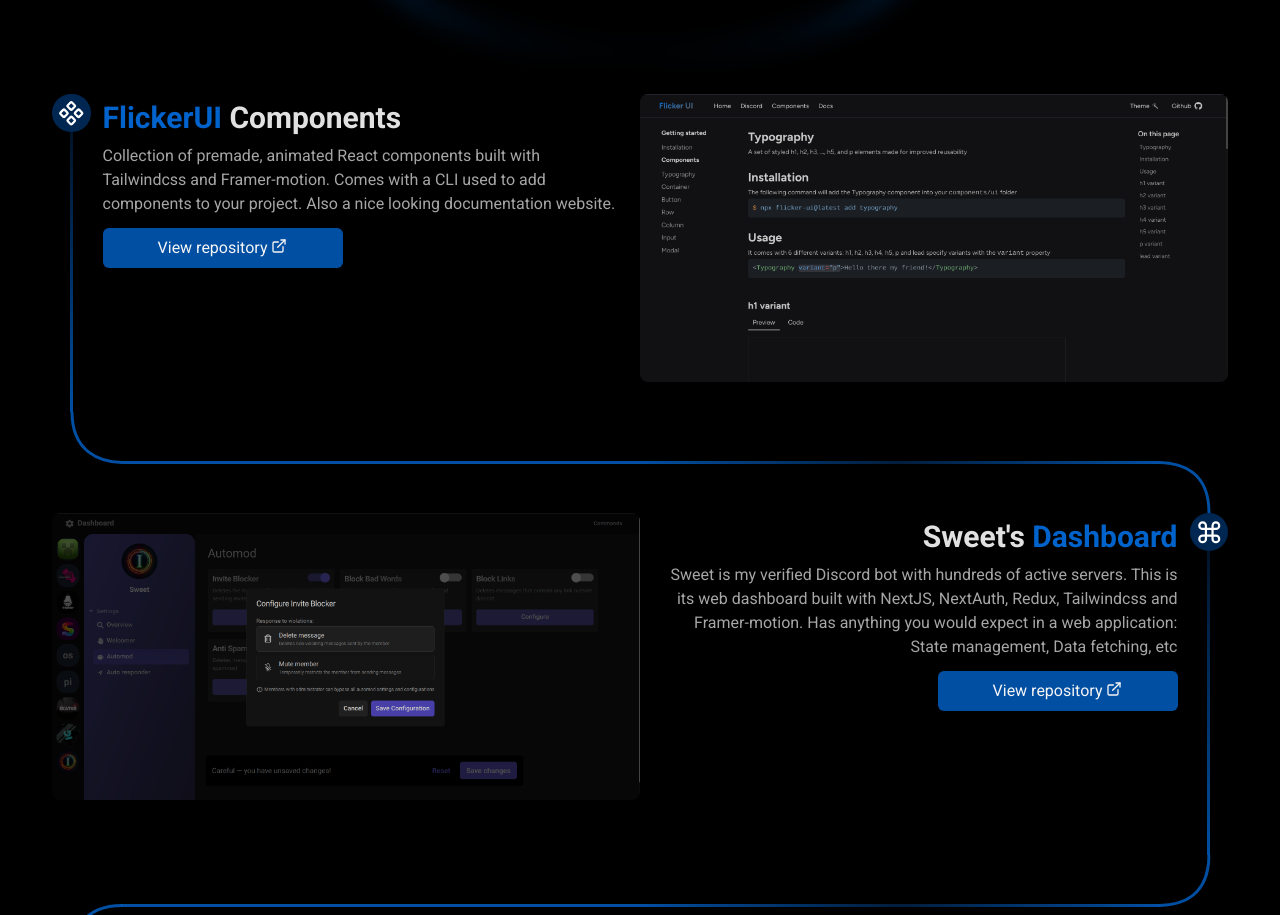
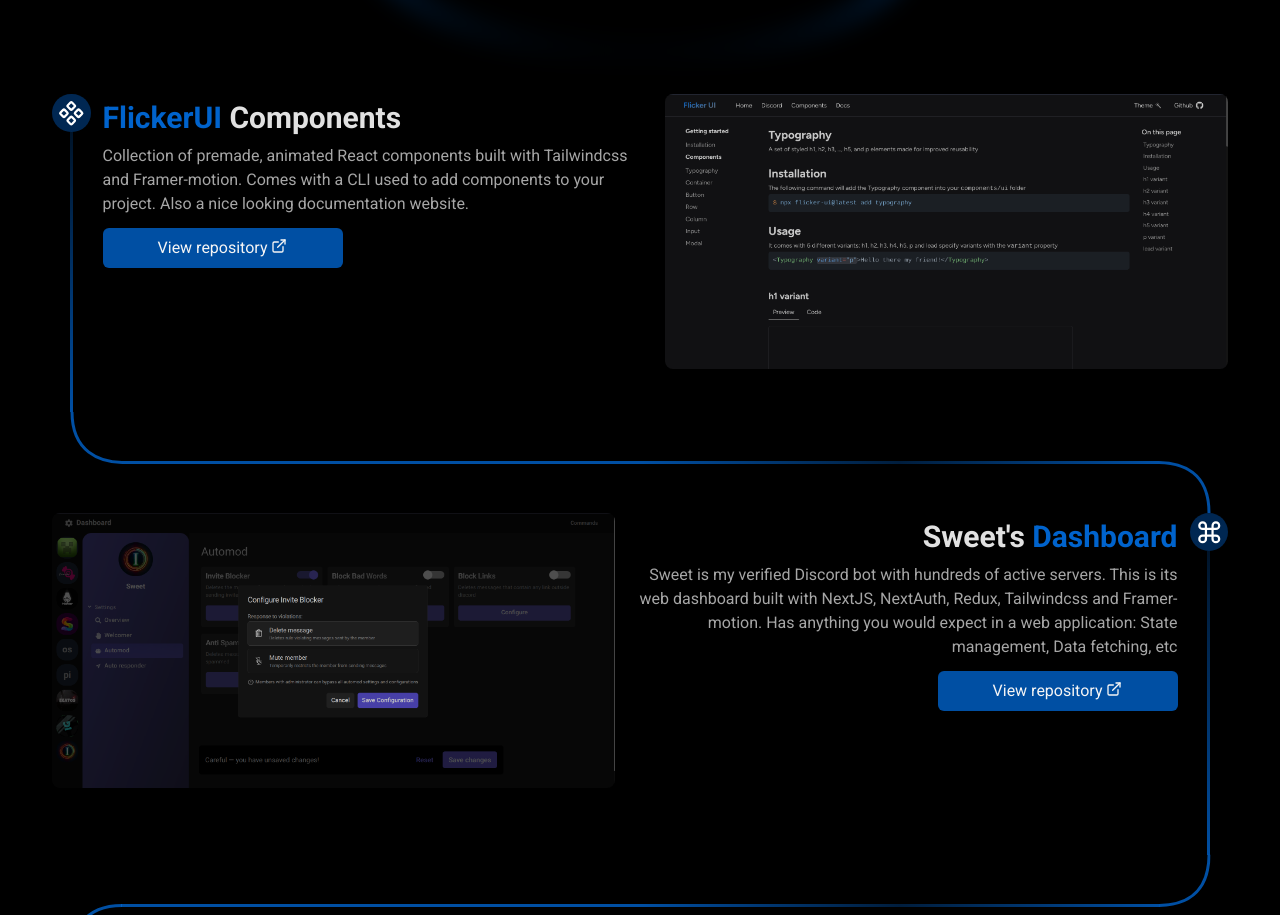
Before and after one commit to Humboorgir/portfolio-v3, a Next.js app: page / in a window 1280 px wide. Shown: the part 1417-2332 px from the top of the page. Built offline with nearby package versions, Linux system fonts and the light colour scheme.

Commit message:
fix(projects): prevent overflows on mobile

```diff
--- a/src/components/home/projects-section/project.tsx
+++ b/src/components/home/projects-section/project.tsx
@@ -30,6 +30,7 @@ const Project = ({ project, isEven }: Props) => {
       <>
         <Column>
           <Row className="items-stretch px-5 h-fit min-h-[1px]" items="start">
+            <div className="grid grid-cols-1 md:grid-cols-2">
               <ProjectThumbnail project={project} />
               <Column className="ml-6 items-end mb-36">
                 <Text className="text-foreground/90" variant="h3">
@@ -47,6 +48,7 @@ const Project = ({ project, isEven }: Props) => {
                   </Button>
                 </Row>
               </Column>
+            </div>
 
             <Column className="left-0 top-0 ml-3">
               {/* icon */}
@@ -107,6 +109,7 @@ const Project = ({ project, isEven }: Props) => {
             <div className="w-[3px] h-full bg-gradient-to-b from-primary/20 to-primary/80" />
           </Column>
 
+          <div className="grid grid-cols-1 md:grid-cols-2">
             <Column className="mr-4 items-start mb-36">
               <Text className="text-foreground/90" variant="h3">
                 {project.name}
@@ -124,6 +127,7 @@ const Project = ({ project, isEven }: Props) => {
               </Row>
             </Column>
             <ProjectThumbnail project={project} />
+          </div>
         </Row>
         <Row items="start" justify="center" className="w-[calc(100%-75px)] h-[101px]">
           {/* curve  */}
@@ -166,7 +170,8 @@ const Project = ({ project, isEven }: Props) => {
 function ProjectThumbnail({ project }: { project: Project }) {
   return (
     <Image
-      className="h-full w-[50%] rounded-lg opacity-80"
+      className="rounded-lg opacity-80 row-start-2 row-end-2
+      md:row-auto"
       src={project.image}
       alt={project.description}
       width={900}
```
Lines whose indentation alone changed are shown as unchanged.
